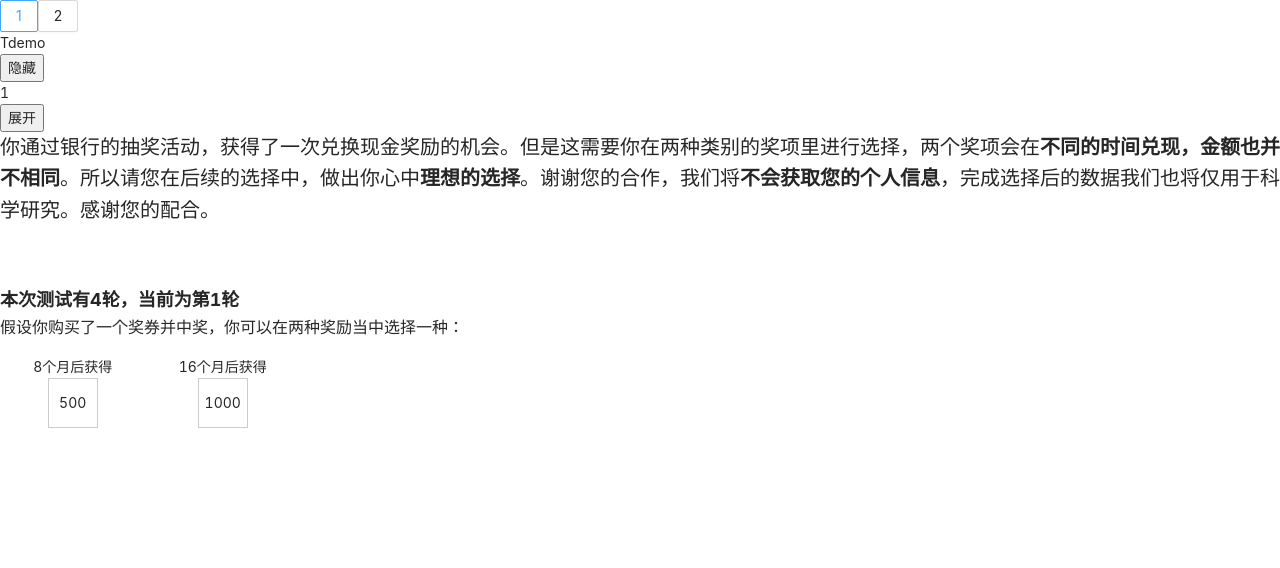
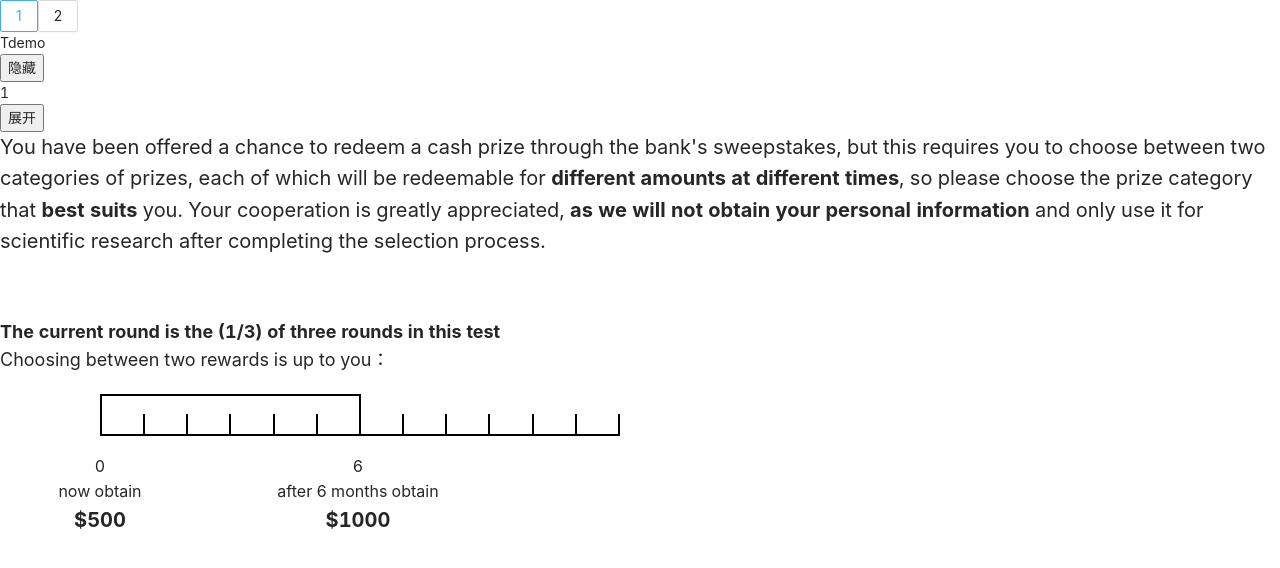
Before and after one commit to LuoQaxa/Questionnaire, a React (Create React App) app: page / in a window 1280 px wide. Shown: the top 568 px of the page. Built offline with nearby package versions, Linux system fonts and the light colour scheme.

Commit message:
feat: eg

```diff
--- a/src/components/Questionnaire/index.tsx
+++ b/src/components/Questionnaire/index.tsx
@@ -5,17 +5,15 @@ import usePrevious from "./hooks/usePrevious";
 type Props = {};
 
 const groupA = [
-  [8, 16],
-  [16, 24],
-  [24, 32],
-  [8, 32],
+  [0, 6],
+  [6, 12],
+  [0, 12],
 ];
 
 const groupB = [
-  [1, 6],
-  [6, 14],
-  [14, 25],
-  [1, 25],
+  [0, 4],
+  [4, 12],
+  [0, 12],
 ];
 
 const defaultSS = 500;
@@ -121,47 +119,73 @@ export default function Questionnaire({}: Props) {
     }
   };
   const OptionItem = (key: number) => {
+    const month = group[round][key];
+    const monthWith = 43;
+    const text = month ? `after ${month} months obtain ` : `now obtain `;
     return (
-      <div className="option" onClick={() => onSelect(key)}>
-        <span>{`${group[round][key]}个月后获得`}</span>
-        <div className="option_box">{key === 0 ? optOne : optTwo}</div>
+      <div
+        style={{ left: monthWith * month }}
+        className="option"
+        onClick={() => onSelect(key)}
+      >
+        <span>{month}</span>
+        <span>{`${text}`}</span>
+        <span className="money">${key === 0 ? optOne : optTwo}</span>
       </div>
     );
   };
   return (
     <div>
       <div className="content">
-        你通过银行的抽奖活动，获得了一次兑换现金奖励的机会。但是这需要你在两种类别的奖项里进行选择，两个奖项会在
-        <span>不同的时间兑现，金额也并不相同</span>
-        。所以请您在后续的选择中，做出你心中<span>理想的选择</span>
-        。谢谢您的合作，我们将<span>不会获取您的个人信息</span>
-        ，完成选择后的数据我们也将仅用于科学研究。感谢您的配合。
+        You have been offered a chance to redeem a cash prize through the bank's
+        sweepstakes, but this requires you to choose between two categories of
+        prizes, each of which will be redeemable for{" "}
+        <span>different amounts at different times</span>, so please choose the
+        prize category that<span> best suits</span> you. Your cooperation is
+        greatly appreciated,
+        <span> as we will not obtain your personal information </span> and only
+        use it for scientific research after completing the selection process.
       </div>
       <div className="title">
-        本次测试有{group.length}轮，当前为第{round + 1}轮
+        The current round is the ({round + 1}/{group.length}) of three rounds in
+        this test
       </div>
-      <p className="question">
-        假设你购买了一个奖券并中奖，你可以在两种奖励当中选择一种：
-      </p>
+      <p className="question">Choosing between two rewards is up to you：</p>
       {loading ? (
-        <div>正在加载下一轮。。。</div>
+        <div>We are loading the next round...</div>
       ) : (
         <div className="option_container">
-          {Math.random() > 0.5 ? (
-            <>
-              {OptionItem(0)}
-              {OptionItem(1)}
-            </>
-          ) : (
-            <>
-              {OptionItem(1)}
-              {OptionItem(0)}
-            </>
-          )}
+          <div className="axle">
+            <div className="axle_seps">
+              {[...new Array(13).keys()].map((item) => (
+                <div
+                  style={{
+                    height: group[round].includes(item) ? "40px" : "20px",
+                    top: group[round].includes(item) ? "-40px" : "-20px",
+                  }}
+                  key={`${item}_separator`}
+                  className="separator"
+                ></div>
+              ))}
+            </div>
+            {OptionItem(0)}
+            {OptionItem(1)}
+            <div
+              className="top_line"
+              style={{
+                left: (520 / 12) * group[round][0],
+                right: (520 / 12) * (12 - group[round][1]),
+              }}
+            ></div>
+          </div>
         </div>
       )}
 
-      {isOver && <div className="over_content">恭喜你，完成问卷!</div>}
+      {isOver && (
+        <div className="over_content">
+          The test has been completed. Click on the link to proceed.
+        </div>
+      )}
     </div>
   );
 }
--- a/src/components/Questionnaire/styles.css
+++ b/src/components/Questionnaire/styles.css
@@ -9,15 +9,46 @@
   font-size: 18px;
   font-weight: bold;
 }
-.option_container {
-  width: 300px;
+
+.axle {
+  width: 520px;
+  height: 2px;
+  background-color: #000;
+  margin: 60px 100px 100px 100px;
+  position: relative;
+  justify-content: space-between;
+}
+.axle_seps {
+  position: relative;
   display: flex;
-  justify-content: space-around;
+  justify-content: space-between;
+}
+.separator {
+  height: 20px;
+  width: 2px;
+  background-color: #000;
+  position: relative;
+  top: -20px;
 }
 .option {
   display: flex;
   flex-direction: column;
   align-items: center;
+  position: absolute;
+  transform: translateX(-50%);
+  font-size: 16px;
+  min-width: 300px;
+  margin-top: -20px;
+}
+.money {
+  font-size: 20px;
+  font-weight: bold;
+}
+.top_line {
+  background: #000;
+  height: 2px;
+  position: absolute;
+  top: -40px;
 }
 .option_box {
   border: 1px solid #ccc;
@@ -27,14 +58,14 @@
   justify-content: center;
   align-items: center;
 }
-.option_box:hover {
+.option:hover {
   cursor: pointer;
 }
-.option_box:active {
+.option:active {
   background: #888;
 }
 .question {
-  font-size: 16px;
+  font-size: 18px;
 }
 .over_content {
   font-size: 30px;
```
Also changed, not shown: tsconfig.json (+4 -9 lines).
